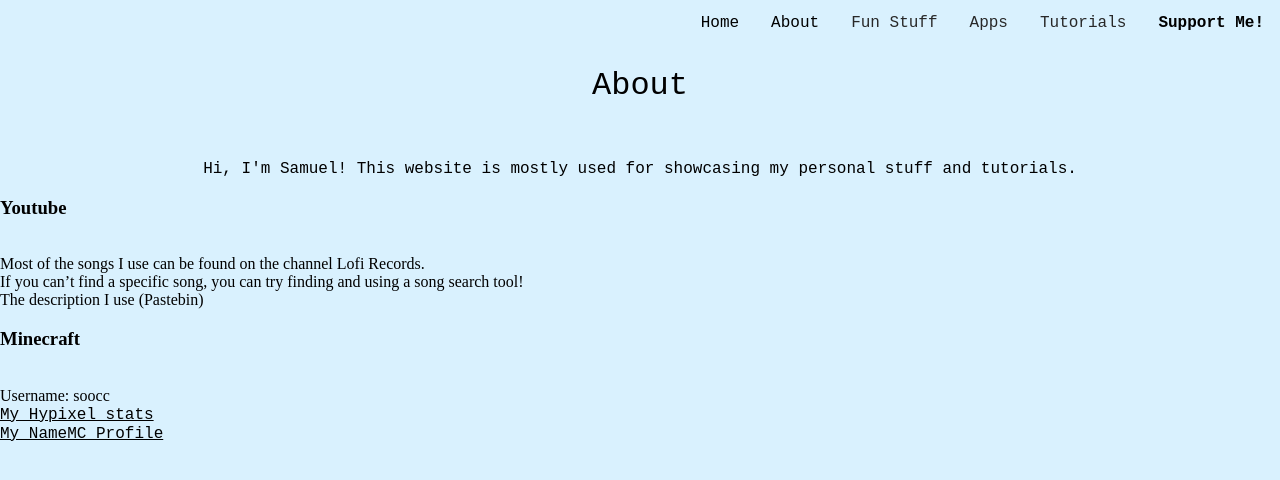
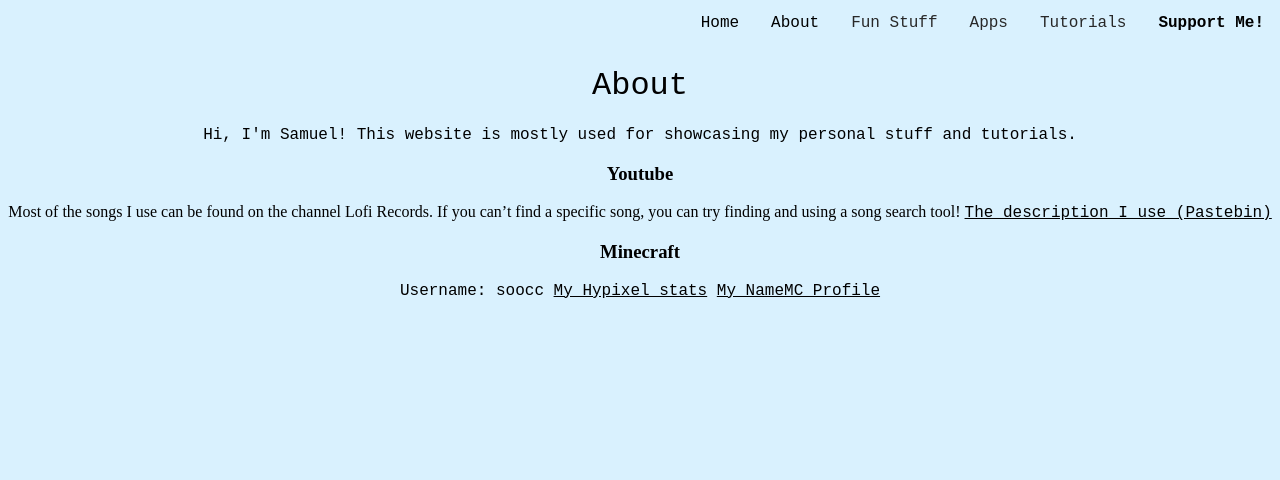
Before and after one commit to soocc/sooccsocks2, a Jekyll site: the page built from about.html, in a window 1280 px wide. Shown: the top 480 px of the page. Built offline with Jekyll 4.4.1, drawn with Linux system fonts in a browser that asks for light colours.

Commit message:
Update about.html

```diff
--- a/about.html
+++ b/about.html
@@ -8,30 +8,32 @@ layout: default
   <head>
     <link rel="stylesheet" href="styles/styles.css">
   </head>
-  <body>
-    <h1 align="center">About</h1>
-    <br>
+  <body align="center">
+    <h1>
+      About
+    </h1>
 
-    <p align="center">
+    <p>
       Hi, I'm Samuel! This website is mostly used for showcasing my personal stuff and tutorials.
+    </p>
 
-      <br>
-      <h3><strong>Youtube</strong></h3>
-      <br>
+    <h3>
+      <strong>Youtube</strong>
+    </h3>
+
+    </p>
       Most of the songs I use can be found on the channel Lofi Records.
-      <br>
       If you can’t find a specific song, you can try finding and using a song search tool!
-      <br>
-      The description I use (Pastebin)
-      <br>
+      <a href="https://pastebin.com/jmytXdxF">The description I use (Pastebin)</a>
+    </p>
 
-      <h3><strong>Minecraft</strong></h3>
-      <br>
+    <h3>
+      <strong>Minecraft</strong>
+    </h3>
+    <p>
       Username: soocc
-      <br>
       <a href="https://plancke.io/hypixel/player/stats/soocc">My Hypixel stats</a>
-      <br>
-      <a href="https://namemc.com/profile/soocc.2">My NameMC Profile</a>
+      <a href="https://namemc.com/profile/soocc">My NameMC Profile</a>
     </p>
   </body>
 </html>
```
